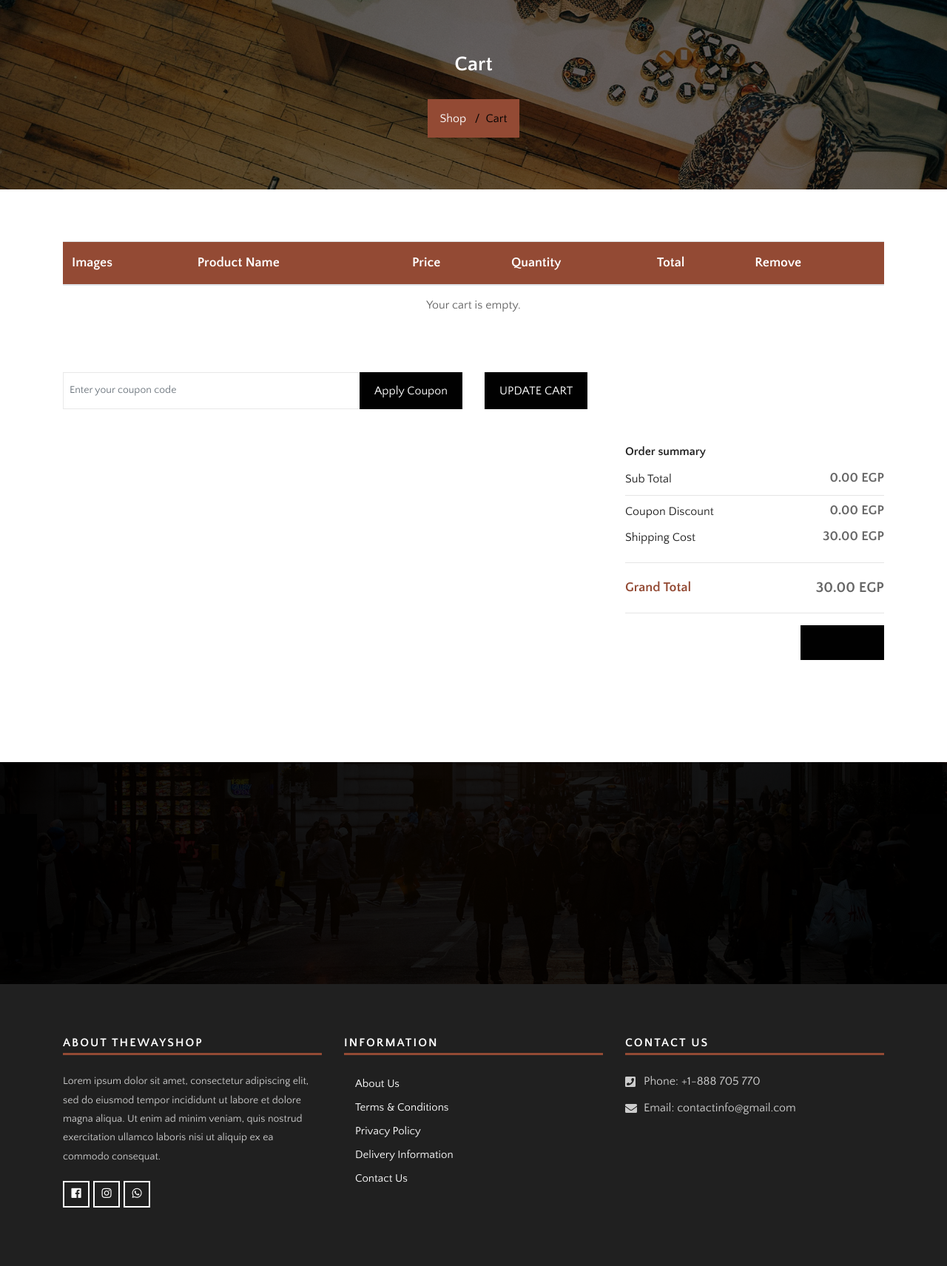
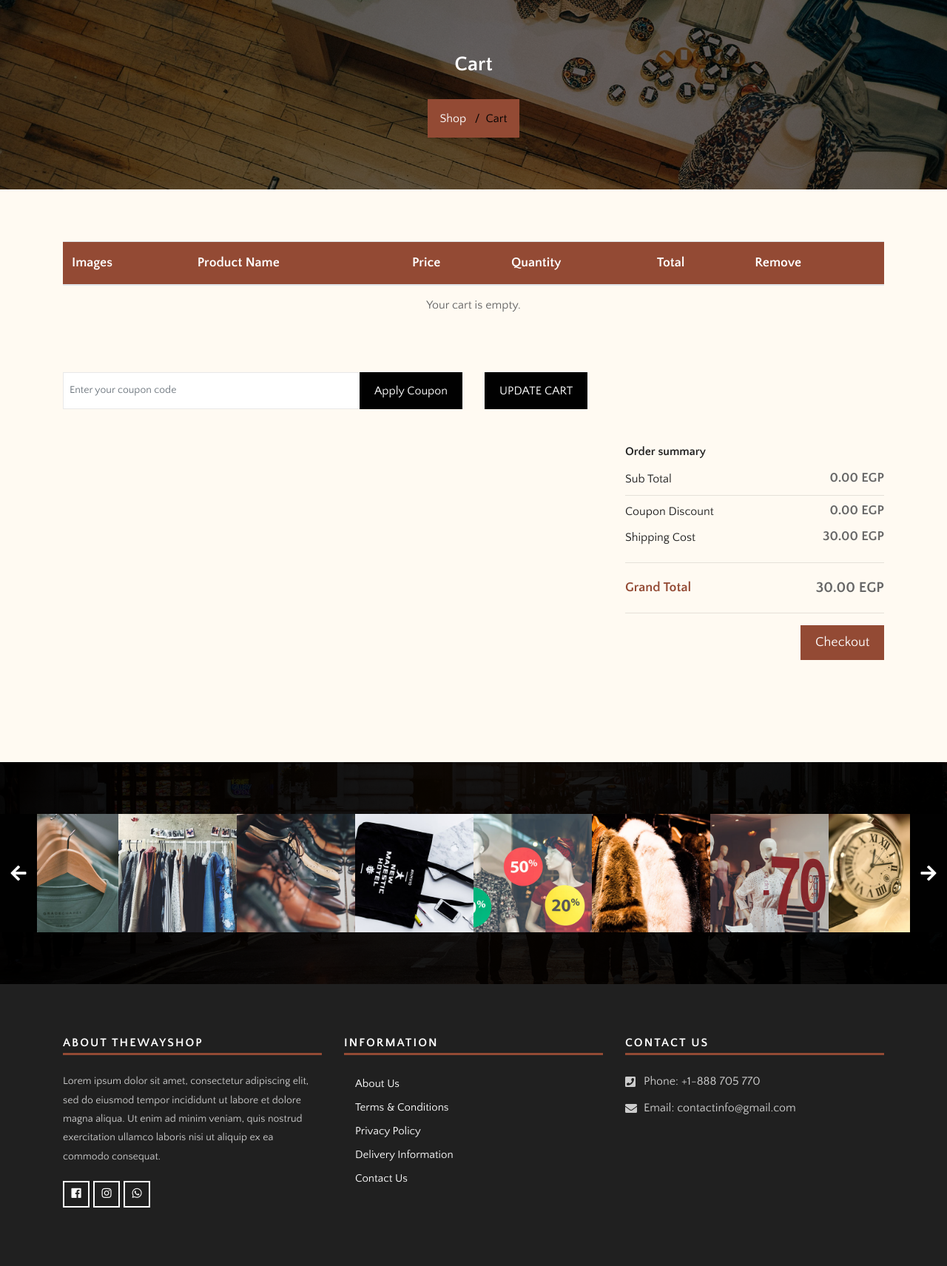
Before and after one commit to MohamedSaleh25/Pizzy, a Django app: page /accounts/cart/ in a window 1280 px wide. Shown: the part 155-1866 px from the top of the page at 74% size. Run offline with Django 5.2, Linux system fonts and the light colour scheme; data that the repository does not hold is empty; some libraries are stand-ins or nearby versions.

Commit message:
change setting

```diff
--- a/project/static/css/style.css
+++ b/project/static/css/style.css
@@ -33,6 +33,7 @@
     SKELETON
 -------------------------------------------------------------------*/
  body {
+    background: #fffaf2;
      color: #666666;
      font-size: 15px;
      font-family: 'Quattrocento Sans', sans-serif;
```
